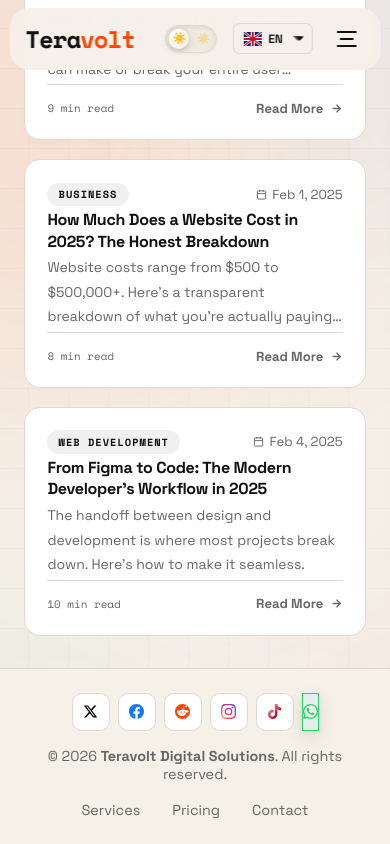
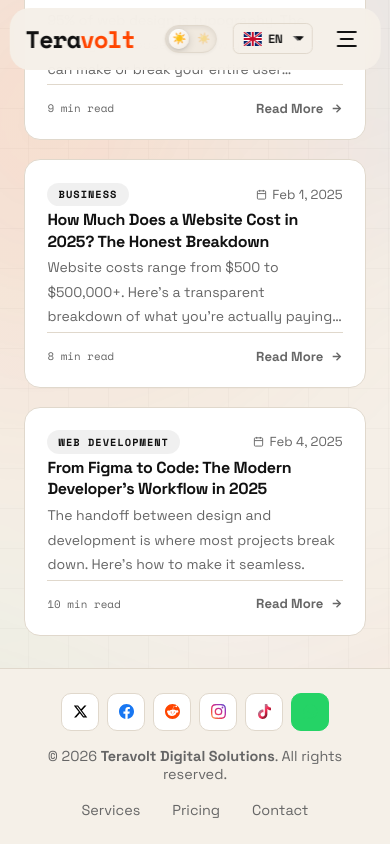
Before and after one commit to Hackerlord1/teravolt, a Next.js app: page /blog in a window 390 px wide. In both pictures the pointer is over the link "+254 791 220 335". Shown: the part 2923-3767 px from the top of the page. Built offline with nearby package versions, Linux system fonts and the light colour scheme.

Commit message:
chanhes on the social buttton resonsiveness on the phone view

```diff
--- a/app/globals.css
+++ b/app/globals.css
@@ -2367,18 +2367,6 @@ input::placeholder, textarea::placeholder { color: var(--gray); }
 .sidebar-social-btn span {
   font-size: 0.62rem;
 }
-.sidebar-social-btn:hover {
-  width: 115px;
-  border-radius: 6px;
-  border-color: transparent;
-  transform: translateY(-2px);
-  box-shadow: 0 6px 16px rgba(0, 0, 0, 0.1), 0 2px 4px rgba(0, 0, 0, 0.06);
-}
-.sidebar-social-btn:hover span {
-  width: 65px;
-  margin-left: 6px;
-  opacity: 1;
-}
 
 /* Footer social sizes */
 .footer-social-btn {
@@ -2392,17 +2380,6 @@ input::placeholder, textarea::placeholder { color: var(--gray); }
 }
 .footer-social-btn span {
   font-size: 0.68rem;
-}
-.footer-social-btn:hover {
-  width: 140px;
-  border-radius: 8px;
-  border-color: transparent;
-  box-shadow: 0 6px 20px rgba(0, 0, 0, 0.1), 0 2px 6px rgba(0, 0, 0, 0.05);
-}
-.footer-social-btn:hover span {
-  width: 80px;
-  margin-left: 8px;
-  opacity: 1;
 }
 
 /* Social float sizes */
@@ -2420,16 +2397,48 @@ input::placeholder, textarea::placeholder { color: var(--gray); }
 .social-float-btn span {
   font-size: 0.7rem;
 }
-.social-float-btn:hover {
-  width: 140px;
-  border-radius: 8px;
-  border-color: transparent;
-  box-shadow: 0 8px 24px rgba(0, 0, 0, 0.1), 0 2px 6px rgba(0, 0, 0, 0.06);
-}
-.social-float-btn:hover span {
-  width: 80px;
-  margin-left: 8px;
-  opacity: 1;
+
+/* Expand-to-label on hover — pointer devices only.
+   A touch screen keeps :hover applied after a tap, so on phones these
+   buttons used to stay stretched (or, with the old `width: auto` override,
+   collapse to the bare icon) and shove the rest of the row sideways. */
+@media (hover: hover) and (pointer: fine) {
+  .sidebar-social-btn:hover {
+    width: 115px;
+    border-radius: 6px;
+    border-color: transparent;
+    transform: translateY(-2px);
+    box-shadow: 0 6px 16px rgba(0, 0, 0, 0.1), 0 2px 4px rgba(0, 0, 0, 0.06);
+  }
+  .sidebar-social-btn:hover span {
+    width: 65px;
+    margin-left: 6px;
+    opacity: 1;
+  }
+
+  .footer-social-btn:hover {
+    width: 140px;
+    border-radius: 8px;
+    border-color: transparent;
+    box-shadow: 0 6px 20px rgba(0, 0, 0, 0.1), 0 2px 6px rgba(0, 0, 0, 0.05);
+  }
+  .footer-social-btn:hover span {
+    width: 80px;
+    margin-left: 8px;
+    opacity: 1;
+  }
+
+  .social-float-btn:hover {
+    width: 140px;
+    border-radius: 8px;
+    border-color: transparent;
+    box-shadow: 0 8px 24px rgba(0, 0, 0, 0.1), 0 2px 6px rgba(0, 0, 0, 0.06);
+  }
+  .social-float-btn:hover span {
+    width: 80px;
+    margin-left: 8px;
+    opacity: 1;
+  }
 }
 
 /* =============================
@@ -2563,10 +2572,11 @@ input::placeholder, textarea::placeholder { color: var(--gray); }
 #footer-tiktok:hover span,
 .social-btn--tiktok:hover span { color: #ffffff; }
 
-/* WhatsApp hover */
+/* WhatsApp hover — solid green: the icon below turns white, which was
+   invisible against the old near-white background. */
 #footer-whatsapp:hover,
 .social-btn--whatsapp:hover {
-  background: #e5eee8;
+  background: #25D366;
   border-color: #25D366;
 }
 #footer-whatsapp:hover svg,
@@ -2677,6 +2687,9 @@ input::placeholder, textarea::placeholder { color: var(--gray); }
 .footer-socials {
   display: flex;
   align-items: center;
+  justify-content: center;
+  /* Wrap rather than run off the edge on very narrow phones */
+  flex-wrap: wrap;
   gap: 0.5rem;
 }
 
@@ -2875,7 +2888,7 @@ input::placeholder, textarea::placeholder { color: var(--gray); }
 .footer-links { display: flex; gap: 2rem; list-style: none; }
 .footer-links a { color: var(--gray); text-decoration: none; font-size: 0.9rem; transition: color 0.3s; }
 .footer-links a:hover { color: var(--orange); }
-.footer-socials { display: flex; align-items: center; gap: 0.5rem; }
+/* .footer-socials lives in the SOCIAL CONTAINERS section above */
 
 /* =============================
    BACK TO TOP
@@ -3640,9 +3653,8 @@ input::placeholder, textarea::placeholder { color: var(--gray); }
   .sidebar-toggle { top: 5.5rem; left: 0.8rem; padding: 0.5rem 1rem; font-size: 0.68rem; }
   .blog-sidebar { width: 280px; }
 
-  /* Social buttons — disable expand on mobile */
-  .footer-social-btn:hover, .social-float-btn:hover, .sidebar-social-btn:hover { width: auto !important; border-radius: inherit !important; }
-  .footer-social-btn:hover span, .social-float-btn:hover span, .sidebar-social-btn:hover span { width: 0 !important; margin-left: 0 !important; opacity: 0 !important; }
+  /* Social buttons — the expand-on-hover is already limited to pointer
+     devices, so phones keep these at their plain icon size. */
   .footer-social-btn { width: 38px; height: 38px; }
   .footer-social-btn svg { width: 15px; height: 15px; }
   .social-float { position: fixed; left: 0; bottom: 0; right: 0; flex-direction: row; justify-content: center; gap: 0.5rem; padding: 0.6rem 1rem; background: var(--bg); border-top: 1px solid var(--border); z-index: 998; }
```
